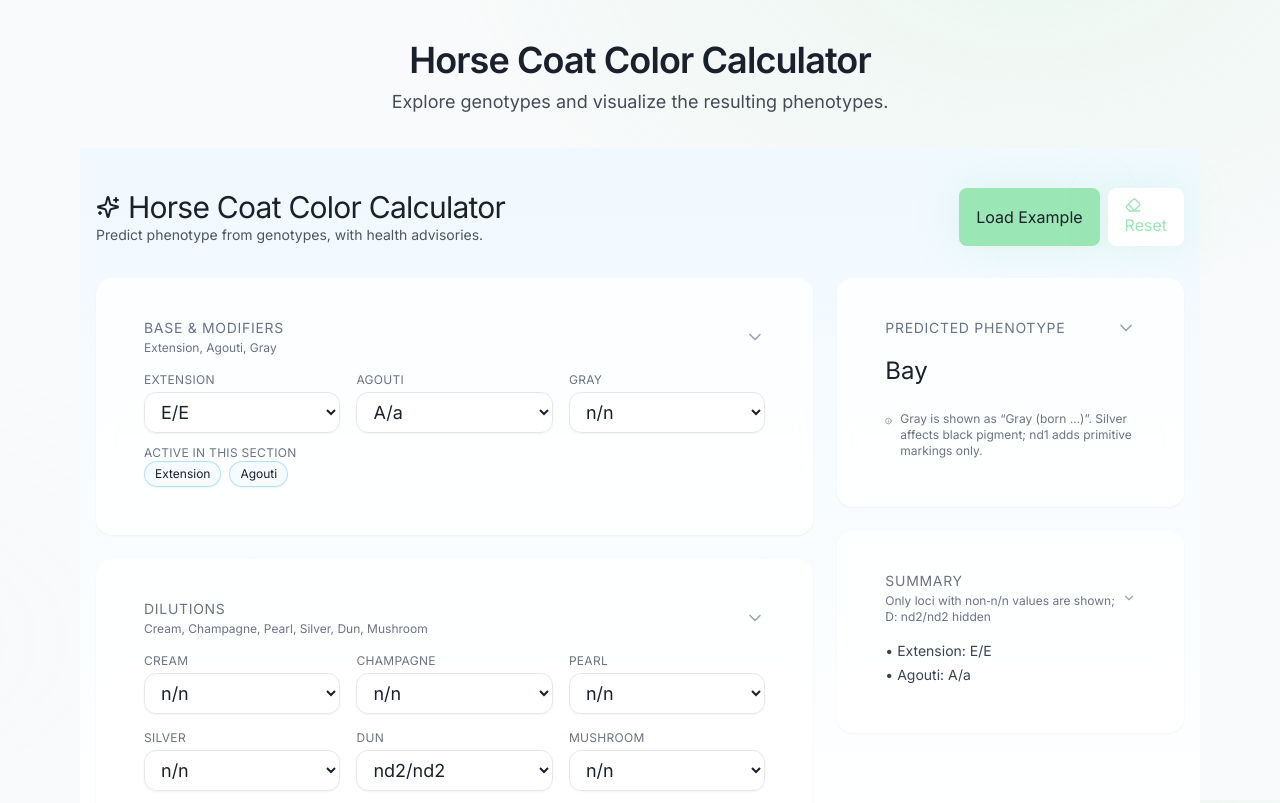
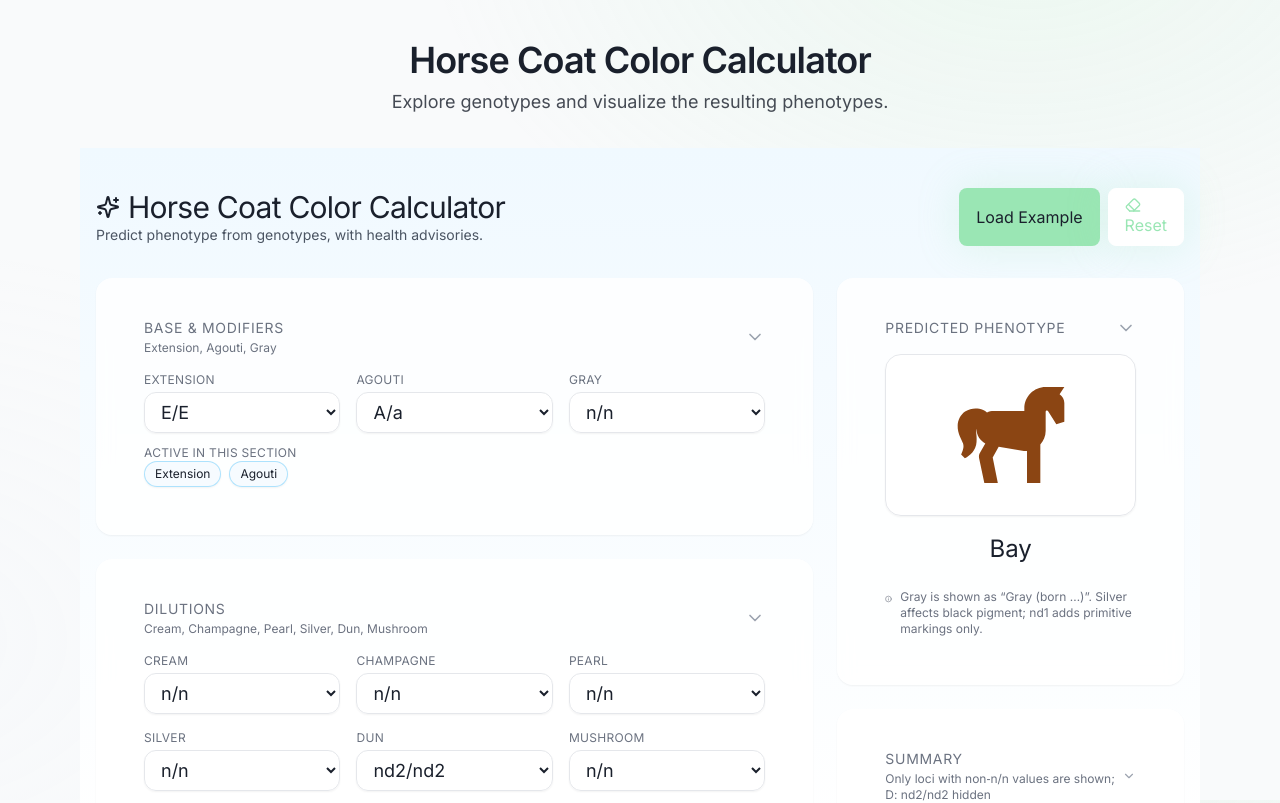
Before and after one commit to kjbrye/Horse-Color-Calculator-App, a Next.js app: page / in a window 1280 px wide. Shown: the top 803 px of the page. Built offline with nearby package versions, Linux system fonts and the light colour scheme.

Commit message:
feat: add horse image component

```diff
--- a/src/components/HorseColorCalculator.tsx
+++ b/src/components/HorseColorCalculator.tsx
@@ -4,6 +4,7 @@ import React, { useMemo, useState } from "react";
 import { Card, CardContent } from "@/components/ui/card";
 import { Button } from "@/components/ui/button";
 import { Info, Eraser, AlertTriangle, Sparkles, ChevronDown, ChevronRight } from "lucide-react";
+import HorseImage from "./HorseImage";
 
 /*
   Horse Coat Color Calculator — glam edition (fixed)
@@ -192,7 +193,7 @@ function computePhenotype(g) {
   const withNotes = notes.length ? `${main} ${notes.map((n) => `(${n})`).join(" ")}` : main;
   const text = applyGray(g.G, withNotes);
   const alerts = alertNotes(g);
-  return { text, alerts, tags, notes };
+  return { text, alerts, tags, notes, colorName: diluted };
 }
 
 // ---------- UI bits ----------
@@ -345,7 +346,8 @@ export default function HorseColorCalculator() {
 
           <div className="lg:col-span-1 space-y-6">
             <Section title="Predicted phenotype" defaultOpen={true}>
-              <div className="text-2xl leading-snug">{phenotype.text || "—"}</div>
+              <HorseImage colorName={phenotype.colorName} />
+              <div className="text-2xl leading-snug text-center">{phenotype.text || "—"}</div>
 
               {phenotype.tags && phenotype.tags.length > 0 ? (
                 <div className="mt-3 flex flex-wrap gap-2">
--- /dev/null
+++ b/src/components/HorseImage.tsx
@@ -0,0 +1,46 @@
+import React from "react";
+
+// SVG path from Material Design Icons (Apache License 2.0)
+const HORSE_PATH = "M22 6V9.5L20.5 10L18.96 7.54C18.83 7.33 18.5 7.42 18.5 7.67V11.25C18.5 12.23 18.11 13.11 17.5 13.78V21H15V15C14.92 15 14.84 15 14.75 15C14.54 15 14.33 14.97 14.13 14.94L9.69 14.2L8.57 16.21L9.53 21H7L6 16.25C5.97 15.95 6 15.65 6.16 15.39L7.18 13.58C6.2 13.03 5.53 12 5.5 10.81C5.46 10.96 5.44 11.18 5.47 11.5C5.5 11.94 5.61 12.59 5.54 13.31C5.5 14.03 5.17 14.77 4.75 15.26C4.32 15.75 3.85 16.09 3.35 16.35L2.65 15.65C2.84 15.18 3.03 14.76 3.07 14.37C3.13 14 3.06 13.7 2.95 13.43L2.42 12.3C2.21 11.79 1.95 11.05 2 10.18C2.03 9.33 2.5 8.22 3.39 7.61C4.29 7 5.26 6.92 6.05 7.08C6.55 7.18 7.06 7.42 7.5 7.76C7.87 7.59 8.3 7.5 8.75 7.5H14.5V7C14.5 4.79 16.29 3 18.5 3H22L21.11 4.34C21.65 4.7 22 5.31 22 6Z";
+
+const COLOR_MAP: Record<string, string> = {
+  "Chestnut": "#b87333",
+  "Bay": "#8b4513",
+  "Black": "#000000",
+  "Palomino": "#e6b877",
+  "Buckskin": "#c19a6b",
+  "Smoky Black": "#100c08",
+  "Cremello": "#fffdd0",
+  "Perlino": "#e5d3b3",
+  "Smoky Cream": "#f5f5dc",
+  "Gold Champagne": "#f2c074",
+  "Amber Champagne": "#d2a46c",
+  "Classic Champagne": "#8c7853",
+  "Red Dun": "#d26f4b",
+  "Bay Dun": "#a16d4f",
+  "Grullo": "#3f3f3f",
+  "Mushroom": "#d4b5a2",
+  "Silver Black": "#4d4d4d",
+  "Silver Bay": "#7f5e3e"
+};
+
+function getColor(name?: string) {
+  if (!name) return "#999999";
+  return COLOR_MAP[name] ?? "#999999";
+}
+
+export default function HorseImage({ colorName }: { colorName?: string }) {
+  const fill = getColor(colorName);
+  return (
+    <div className="w-full mb-4 flex items-center justify-center rounded-2xl border bg-white/80 shadow-sm p-4">
+      <svg
+        viewBox="0 0 24 24"
+        xmlns="http://www.w3.org/2000/svg"
+        className="w-32 h-32"
+        fill={fill}
+      >
+        <path d={HORSE_PATH} />
+      </svg>
+    </div>
+  );
+}
```
